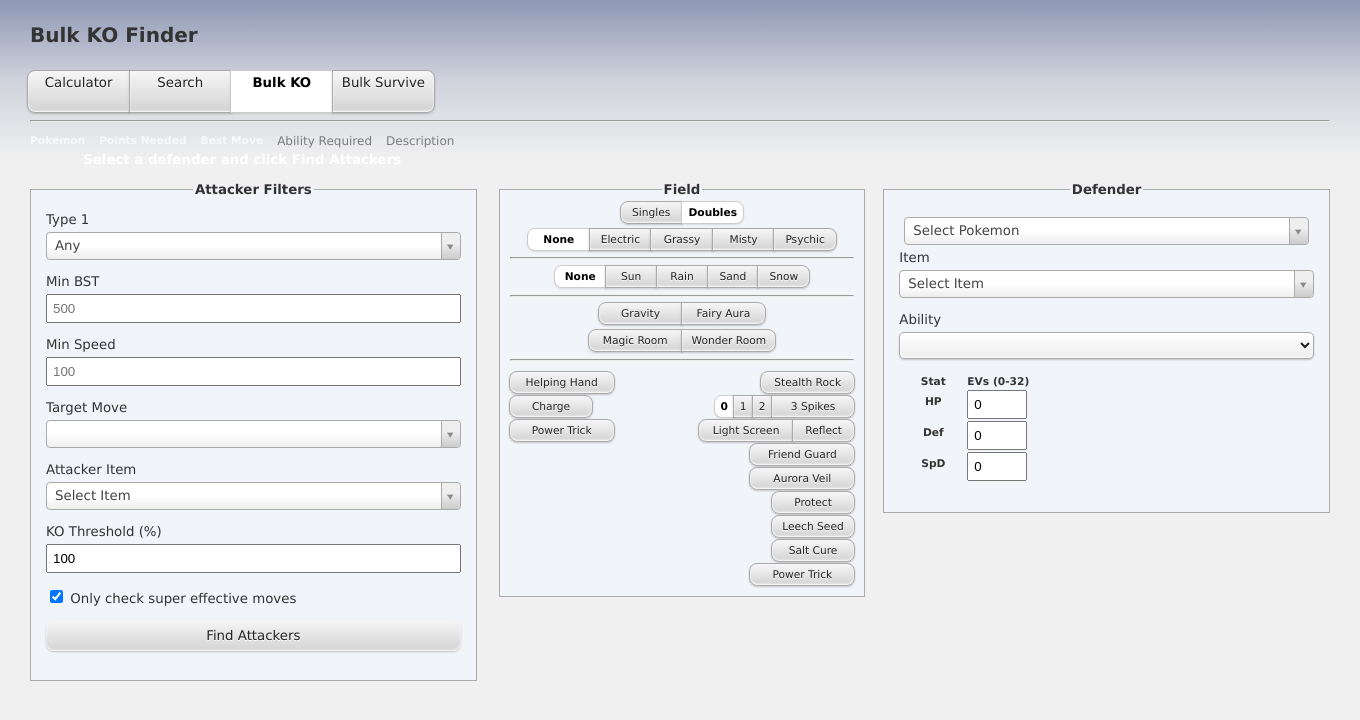
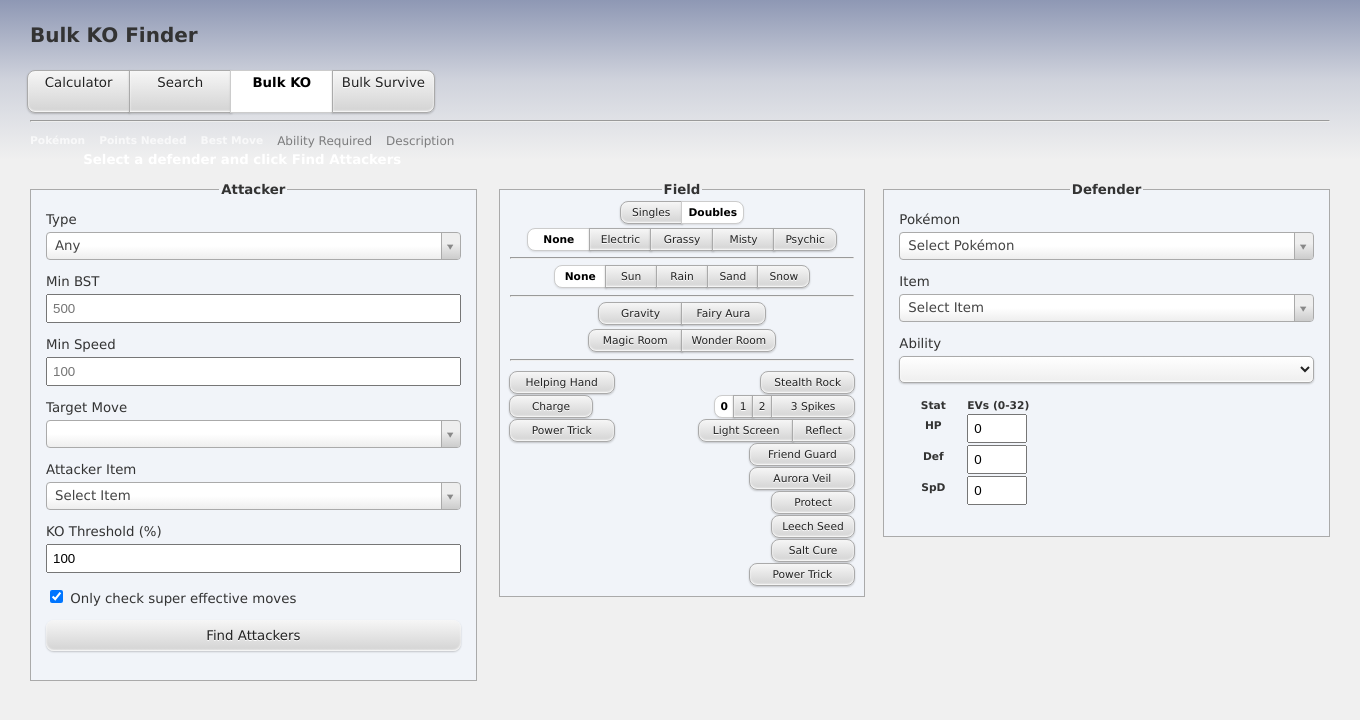
Before and after one commit to MiniMitre/teambuilder, a Flask app: page /bulk-ko in a window 1360 px wide. Shown: the top 720 px of the page. Run offline with Flask 3, Linux system fonts and the light colour scheme; data that the repository does not hold is empty; parts of the project's set-up code (start-up, migrations or seed data) failed here and were passed over.

Commit message:
Clean up HTML for bulk ko and calculator

```diff
--- a/src/teambuilder/templates/bulk_ko.html
+++ b/src/teambuilder/templates/bulk_ko.html
@@ -1,12 +1,7 @@
-{% extends "_tool_page.html" %}
-
-{% block page_title %}Bulk KO Finder{% endblock %}
-{% block page_heading %}Bulk KO Finder{% endblock %}
-{% block page_styles %}
+{% extends "_tool_page.html" %} {% block page_title %}Bulk KO Finder{% endblock
+%} {% block page_heading %}Bulk KO Finder{% endblock %} {% block page_styles %}
 <link type="text/css" rel="stylesheet" href="/static/css/bulk_ko.css" />
-{% endblock %}
-
-{% block page_content %}
+{% endblock %} {% block page_content %}
 
 <div class="results-section">
   <div class="progress-bar" id="progressBar">
@@ -17,7 +12,7 @@
   <table class="result-table">
     <thead>
       <tr>
-							<th>Pokemon</th>
+        <th>Pokémon</th>
         <th>Points Needed</th>
         <th>Best Move</th>
         <th>Ability Required</th>
@@ -26,7 +21,9 @@
     </thead>
     <tbody id="resultsBody">
       <tr>
-							<td colspan="5" style="text-align: center;">Select a defender and click Find Attackers</td>
+        <td colspan="5" style="text-align: center">
+          Select a defender and click Find Attackers
+        </td>
       </tr>
     </tbody>
   </table>
@@ -35,11 +32,10 @@
 <div class="tool-input-layout">
   <div aria-label="Attacker Filters" class="panel tool-panel" role="region">
     <fieldset class="poke-info bulk-options tool-options" id="p1">
-					<legend align="center">Attacker Filters</legend>
+      <legend align="center">Attacker</legend>
 
       <div class="info-group">
-						<div>
-							<label for="filter_type1">Type 1</label>
+				<label for="filter_type1">Type</label>
 				<select id="filter_type1">
 					<option value="">Any</option>
 					<option value="Normal">Normal</option>
@@ -62,16 +58,27 @@
 					<option value="Fairy">Fairy</option>
 				</select>
       </div>
-					</div>
 
       <div class="info-group">
         <label for="filter_min_bst">Min BST</label>
-						<input type="number" id="filter_min_bst" placeholder="500" min="0" max="720" />
+        <input
+          type="number"
+          id="filter_min_bst"
+          placeholder="500"
+          min="0"
+          max="720"
+        />
       </div>
 
       <div class="info-group">
         <label for="filter_min_spe">Min Speed</label>
-						<input type="number" id="filter_min_spe" placeholder="100" min="0" max="255" />
+        <input
+          type="number"
+          id="filter_min_spe"
+          placeholder="100"
+          min="0"
+          max="255"
+        />
       </div>
 
       <div class="info-group">
@@ -97,44 +104,36 @@
       </div>
 
       <div class="info-group">
-						<button class="btn btn-wide bulk-calculate" id="searchBtn">Find Attackers</button>
-						<button class="search-btn cancel" id="cancelBtn" style="display: none;">Cancel</button>
+        <button class="btn btn-wide bulk-calculate" id="searchBtn">
+          Find Attackers
+        </button>
+        <button class="search-btn cancel" id="cancelBtn" style="display: none">
+          Cancel
+        </button>
       </div>
     </fieldset>
   </div>
 
-			{% with default_format="doubles" %}
-			{% include "_field_conditions.html" %}
-			{% endwith %}
+  {% with default_format="doubles" %} {% include "_field_conditions.html" %} {%
+  endwith %}
 
   <div aria-label="Defender" role="region" class="panel tool-panel">
     <fieldset class="poke-info bulk-options tool-options" id="p2">
       <legend align="center">Defender</legend>
-					<select
-						class="set-selector"
-						id="defender"
-						style="width: 100%"
-					>
-						<option value="">Select Pokemon</option>
+      <div class="info-group">
+        <label for="defender">Pokémon</label>
+        <select class="set-selector" id="defender" style="width: 100%">
+          <option value="">Select Pokémon</option>
         </select>
+      </div>
 
       <div class="info-group">
-						<div>
         <label for="defender_item">Item</label>
-							<select
-								id="defender_item"
-								class="item"
-							></select>
-						</div>
+        <select id="defender_item" class="item"></select>
       </div>
       <div class="info-group">
-						<div>
 				<label for="defender_ability">Ability</label>
-							<select
-								id="defender_ability"
-								class="ability"
-							></select>
-						</div>
+				<select id="defender_ability" class="ability"></select>
       </div>
 
       <div class="info-group">
@@ -197,8 +196,6 @@
     </fieldset>
   </div>
 </div>
-{% endblock %}
-
-{% block page_scripts %}
+{% endblock %} {% block page_scripts %}
 <script src="/static/js/bulk_ko.js"></script>
 {% endblock %}
--- a/src/teambuilder/templates/calculator.html
+++ b/src/teambuilder/templates/calculator.html
@@ -1,7 +1,5 @@
-{% extends "_tool_page.html" %}
-
-{% block page_title %}Pok&eacute;mon Calculator{% endblock %}
-{% block page_settings %}
+{% extends "_tool_page.html" %} {% block page_title %}Pok&eacute;mon
+Calculator{% endblock %} {% block page_settings %}
 <div aria-label="Settings" role="region">
   <span
     class="modeSelection"
@@ -18,9 +16,7 @@
       name="calculator"
       id="ko-calc"
       checked="checked"
-					/><label class="btn btn-left btn-wide" for="ko-calc"
-						>KO Calculator</label
-					>
+    /><label class="btn btn-left btn-wide" for="ko-calc">KO Calculator</label>
     <input
       class="mode visually-hidden"
       type="radio"
@@ -31,23 +27,12 @@
     >
   </span>
 </div>
-{% endblock %}
-
-{% block page_content %}
-			<div
-				aria-label="Calculation results"
-				class="main-result-group"
-				role="region"
-			>
+{% endblock %} {% block page_content %}
+<div aria-label="Calculation results" class="main-result-group" role="region">
   <div class="big-text">
-					<span id="mainResult">Select Pokemon and Move to Calculate</span>
+    <span id="mainResult">Select Pokémon and Move to Calculate</span>
     <div id="tooltipText">Copied</div>
-					<button
-						id="calculate-btn"
-						class="btn btn-wide ml20"
-					>
-						Calculate
-					</button>
+    <button id="calculate-btn" class="btn btn-wide ml20">Calculate</button>
     <div id="threshold" class="ml20">
       <label for="percent">Defender HP (%)</label>
       <input
@@ -70,38 +55,27 @@
   <div aria-label="Attacker" class="panel tool-panel" role="region">
     <fieldset class="poke-info tool-options" id="p1">
       <legend align="center">Attacker</legend>
-					<select
-						class="set-selector"
-						id="attacker-input"
-					>
-						<option value="">Select Pokemon</option>
+
+      <div class="info-group">
+        <label for="attacker-input">Pokémon</label>
+        <select class="set-selector" id="attacker-input">
+          <option value="">Select Pokémon</option>
         </select>
-
-					<div class="info-group top">
-						<div>
-							<label for="move-select">Move</label>
-							<select
-								id="move-select"
-								class="calc-trigger w200"
-							></select>
-						</div>
       </div>
 
       <div class="info-group">
-						<div>
+        <label for="move-select">Move</label>
+        <select id="move-select" class="calc-trigger w200"></select>
+      </div>
+
+      <div class="info-group">
+        <label for="itemL1">Item</label>
+        <select id="itemL1" class="item calc-trigger w200"></select>
+      </div>
+
+      <div class="info-group">
         <label for="abilityL1">Ability</label>
-							<select
-								id="abilityL1"
-								class="ability calc-trigger w200"
-							></select>
-						</div>
-						<div>
-							<label for="itemL1">Item</label>
-							<select
-								id="itemL1"
-								class="item calc-trigger w200"
-							></select>
-						</div>
+        <select id="abilityL1" class="ability calc-trigger w200"></select>
       </div>
 
       <div class="info-group">
@@ -132,10 +106,7 @@
                 />
               </td>
               <td>
-										<select
-											id="attacker-boost"
-											class="calc-trigger w60"
-										>
+                <select id="attacker-boost" class="calc-trigger w60">
                   <option value="6">+6</option>
                   <option value="5">+5</option>
                   <option value="4">+4</option>
@@ -152,15 +123,12 @@
                 </select>
               </td>
             </tr>
-
           </tbody>
         </table>
       </div>
       <div class="info-group" id="attacker-note-survival">
         <div>
-							<small class="subtext"
-								>(Add + for +nature, - for -nature)</small
-							>
+          <small class="subtext">(Add + for +nature, - for -nature)</small>
         </div>
       </div>
     </fieldset>
@@ -171,28 +139,21 @@
   <div aria-label="Defender" role="region" class="panel tool-panel">
     <fieldset class="poke-info tool-options" id="p2">
       <legend align="center">Defender</legend>
-					<select
-						class="set-selector"
-						id="defender-input"
-					>
-						<option value="">Select Pokemon</option>
+      <div class="info-group">
+        <label for="defender-input">Pokémon</label>
+        <select class="set-selector" id="defender-input">
+          <option value="">Select Pokémon</option>
         </select>
+      </div>
 
       <div class="info-group">
-						<div>
+        <label for="itemR1">Item</label>
+        <select id="itemR1" class="item calc-trigger w200"></select>
+      </div>
+
+      <div class="info-group">
         <label for="abilityR1">Ability</label>
-							<select
-								id="abilityR1"
-								class="ability calc-trigger w200"
-							></select>
-						</div>
-						<div>
-							<label for="itemR1">Item</label>
-							<select
-								id="itemR1"
-								class="item calc-trigger w200"
-							></select>
-						</div>
+        <select id="abilityR1" class="ability calc-trigger w200"></select>
       </div>
 
       <div class="info-group">
@@ -258,30 +219,19 @@
       <div class="info-group" id="defender-stats-survival">
         <table>
           <thead>
-								<tr>
-
-								</tr>
+            <tr></tr>
           </thead>
           <tbody>
-								<tr>
-
-								</tr>
+            <tr></tr>
           </tbody>
         </table>
       </div>
       <div class="info-group" id="defender-note-survival">
-						<div>
-							<small class="subtext"
-								>(Add + for +nature, - for -nature)</small
-							>
-						</div>
-					</div>
+        <small class="subtext">(Add + for +nature, - for -nature)</small>
       </div>
     </fieldset>
   </div>
 </div>
-{% endblock %}
-
-{% block page_scripts %}
+{% endblock %} {% block page_scripts %}
 <script type="text/javascript" src="/static/js/calculator.js"></script>
 {% endblock %}
--- a/src/teambuilder/web_server.py
+++ b/src/teambuilder/web_server.py
@@ -12,6 +12,7 @@ from teambuilder.damage import (
 )
 
 app = Flask(__name__, template_folder='templates', static_folder='static')
+app.config['TEMPLATES_AUTO_RELOAD'] = True
 
 
 @app.route('/')
```
Lines whose indentation alone changed are shown as unchanged.
